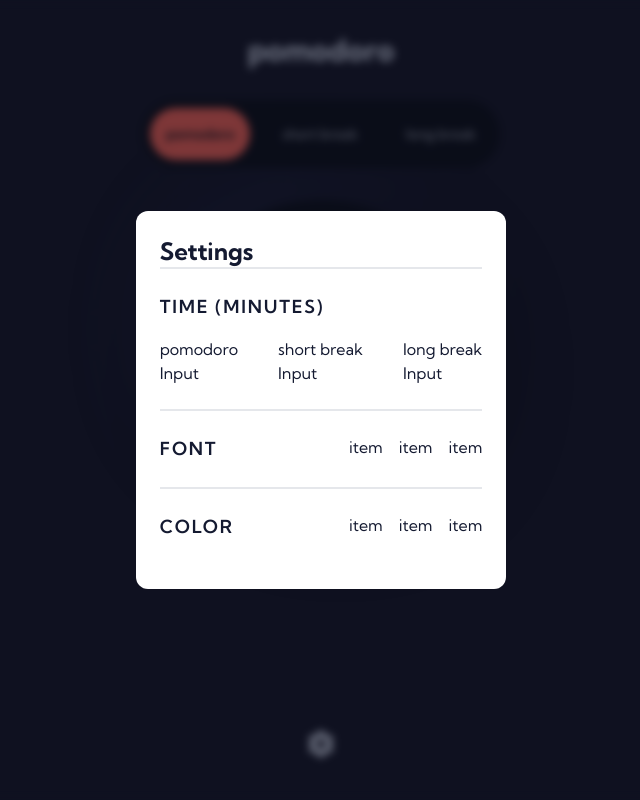
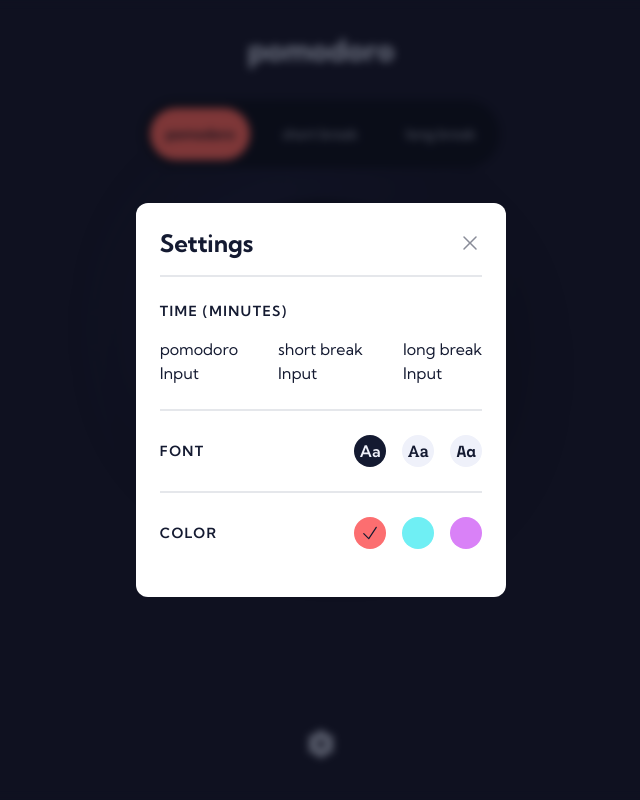
Before and after one commit to Jack-LP/pomodoro, a React (Vite) app: page / in a window 1280 px wide. Both pictures are taken after a click on the button 640 px from the left and 744 px from the top of the page. Shown: the whole page, without its empty margins (319-959 px from the left). Built offline with nearby package versions, Linux system fonts and the light colour scheme.

Commit message:
Added font and color settings

```diff
--- a/src/App.jsx
+++ b/src/App.jsx
@@ -14,18 +14,33 @@ const App = () => {
   const [timeFunc, setTimeFunc] = useState('pomodoro');
   const [isTiming, setIsTiming] = useState(false);
   const [timeSettings, setTimeSettings] = useState(defaultTimeSettings);
+  const [fontSettings, setFontSettings] = useState('font-kumbh');
+  const [colorSettings, setColorSettings] = useState('bg-fire');
 
   return (
-    <div className='bg-plum text-white h-screen w-screen font-kumbh flex flex-col items-center py-8 gap-8'>
+    <div
+      className={`bg-plum text-white h-screen w-screen ${fontSettings} flex flex-col items-center py-8 gap-8`}
+    >
       <Heading />
-      <Tabs timeFunc={timeFunc} setTimeFunc={setTimeFunc} />
+      <Tabs
+        timeFunc={timeFunc}
+        setTimeFunc={setTimeFunc}
+        colorSettings={colorSettings}
+      />
       <Clock
         isTiming={isTiming}
         setIsTiming={setIsTiming}
         timeFunc={timeFunc}
         timeSettings={timeSettings}
       />
-      <SettingsModal />
+      <SettingsModal
+        timeSettings={timeSettings}
+        setTimeSettings={setTimeSettings}
+        fontSettings={fontSettings}
+        setFontSettings={setFontSettings}
+        colorSettings={colorSettings}
+        setColorSettings={setColorSettings}
+      />
     </div>
   );
 };
--- a/src/components/Clock.jsx
+++ b/src/components/Clock.jsx
@@ -46,7 +46,7 @@ const Clock = ({ isTiming, setIsTiming, timeFunc, timeSettings }) => {
       onClick={() => setIsTiming((prev) => !prev)}
       className='bg-midnight relative flex flex-col gap-8 w-[300px] h-[300px] rounded-full items-center justify-center shadowCustom cursor-pointer'
     >
-      <span className='text-8xl font-bold pointer-events-none text-slate'>
+      <span className='text-[85px] font-bold pointer-events-none text-slate'>
         {convertTime(timer)}
       </span>
       <button className='absolute bottom-14 text-lg font-semibold text-slate uppercase tracking-[8px]'>
--- a/src/components/SettingsModal.jsx
+++ b/src/components/SettingsModal.jsx
@@ -1,7 +1,17 @@
 import React, { useState } from 'react';
-import { Cog6ToothIcon } from '@heroicons/react/24/solid';
+import { Cog6ToothIcon, XMarkIcon, CheckIcon } from '@heroicons/react/24/solid';
 
-const SettingsModal = () => {
+const fontOptions = ['font-kumbh', 'font-roboto', 'font-space'];
+const colorOptions = ['bg-fire', 'bg-ice', 'bg-grape'];
+
+const SettingsModal = ({
+  timeSettings,
+  setTimeSettings,
+  fontSettings,
+  setFontSettings,
+  colorSettings,
+  setColorSettings,
+}) => {
   const [isOpen, setIsOpen] = useState(false);
 
   return (
@@ -16,15 +26,20 @@ const SettingsModal = () => {
         onClick={() => setIsOpen(false)}
         className={`${
           isOpen ? 'flex' : 'hidden'
-        } absolute inset-0 bg-black/50 backdrop-blur-sm items-center justify-center z-20`}
+        } absolute inset-0 bg-black/50 backdrop-blur-sm items-center justify-center z-20 font-kumbh`}
       >
         <div
           onClick={(e) => e.stopPropagation()}
           className='flex flex-col bg-white text-midnight p-6 rounded-xl gap-6 z-30'
         >
-          <h2 className='font-bold text-2xl border-b-2'>Settings</h2>
+          <div className='flex justify-between items-center border-b-2 pb-4'>
+            <h2 className='font-bold text-2xl'>Settings</h2>
+            <button onClick={() => setIsOpen(false)}>
+              <XMarkIcon className='h-6 w-6 text-midnight/50' />
+            </button>
+          </div>
           <div className='flex flex-col gap-4 pb-6 border-b-2'>
-            <h3 className='font-semibold text-lg uppercase tracking-widest'>
+            <h3 className='font-semibold text-sm uppercase tracking-widest'>
               Time (Minutes)
             </h3>
             <div className='flex gap-10'>
@@ -42,24 +57,42 @@ const SettingsModal = () => {
               </div>
             </div>
           </div>
-          <div className='flex justify-between pb-6 border-b-2'>
-            <h3 className='font-semibold text-lg uppercase tracking-widest'>
+          <div className='flex justify-between pb-6 border-b-2 items-center'>
+            <h3 className='font-semibold text-sm uppercase tracking-widest'>
               Font
             </h3>
             <div className='flex gap-4'>
-              <span>item</span>
-              <span>item</span>
-              <span>item</span>
+              {fontOptions.map((item) => (
+                <button
+                  key={item}
+                  onClick={() => setFontSettings(item)}
+                  className={`${
+                    fontSettings === item
+                      ? 'bg-midnight text-chalk'
+                      : 'bg-chalk'
+                  } w-8 h-8 rounded-full`}
+                >
+                  <span className={`${item} font-semibold`}>Aa</span>
+                </button>
+              ))}
             </div>
           </div>
-          <div className='flex justify-between pb-6'>
-            <h3 className='font-semibold text-lg uppercase tracking-widest'>
+          <div className='flex justify-between pb-6 items-center'>
+            <h3 className='font-semibold text-sm uppercase tracking-widest'>
               Color
             </h3>
             <div className='flex gap-4'>
-              <span>item</span>
-              <span>item</span>
-              <span>item</span>
+              {colorOptions.map((item) => (
+                <button
+                  key={item}
+                  onClick={() => setColorSettings(item)}
+                  className={`w-8 h-8 rounded-full flex items-center justify-center ${item}`}
+                >
+                  {colorSettings === item ? (
+                    <CheckIcon className='w-5 h-5' />
+                  ) : null}
+                </button>
+              ))}
             </div>
           </div>
         </div>
--- a/src/components/Tabs.jsx
+++ b/src/components/Tabs.jsx
@@ -2,7 +2,7 @@ import React from 'react';
 
 const tabs = ['pomodoro', 'short', 'long'];
 
-const Tabs = ({ timeFunc, setTimeFunc }) => {
+const Tabs = ({ timeFunc, setTimeFunc, colorSettings }) => {
   return (
     <div className='flex gap-4 text-sm bg-midnight p-2 rounded-full z-10'>
       {tabs.map((item) => (
@@ -10,7 +10,9 @@ const Tabs = ({ timeFunc, setTimeFunc }) => {
           key={item}
           onClick={() => setTimeFunc(item)}
           className={`${
-            timeFunc === item ? 'bg-fire text-midnight' : 'text-slate/60'
+            timeFunc === item
+              ? `${colorSettings} text-midnight`
+              : 'text-slate/60'
           } p-4 rounded-full font-semibold duration-300 ease-in-out`}
         >
           {item !== 'pomodoro' ? `${item} break` : item}
--- a/tailwind.config.cjs
+++ b/tailwind.config.cjs
@@ -15,6 +15,7 @@ module.exports = {
         grape: '#d981f7',
         ice: '#6feff4',
         slate: '#d8e1ff',
+        chalk: '#eff1fa',
       },
     },
   },
```
